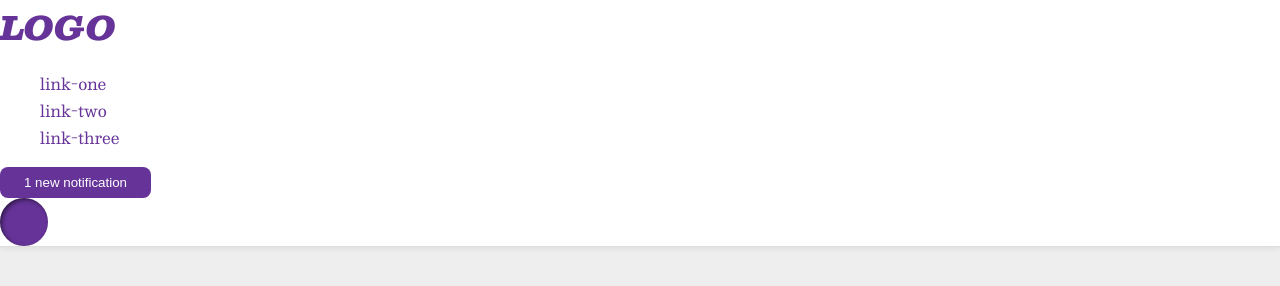
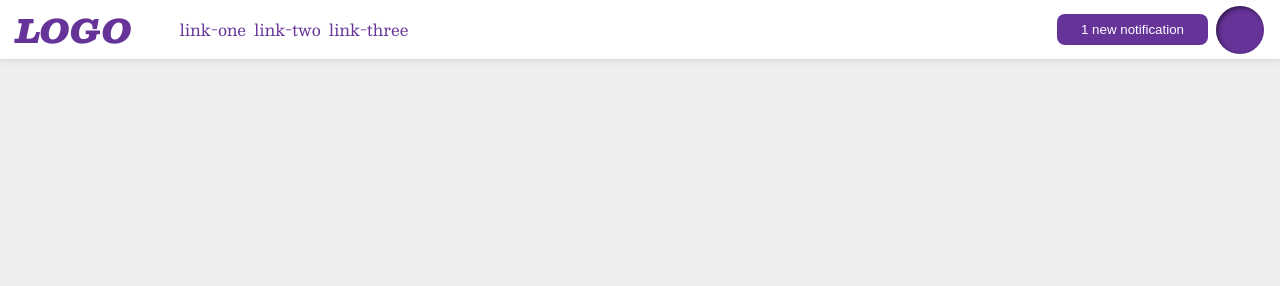
Before and after one commit to vincentimmormino/03-flex-header-2, a plain HTML site: page index.html in a window 1280 px wide. Drawn offline with nearby package versions, Linux system fonts and the light colour scheme.

Commit message:
Added my solution to the project.

```diff
--- a/index.html
+++ b/index.html
@@ -9,6 +9,7 @@
   </head>
   <body>
     <div class="header">
+      <div class="container">
         <div class="logo">
           LOGO
         </div>
@@ -17,10 +18,14 @@
           <li><a href="google.com">link-two</a></li>
           <li><a href="google.com">link-three</a></li>
         </ul>
+      </div>
+
+      <div class="container">
         <button class="notifications">
           1 new notification
         </button>
         <div class="profile-image"></div>
       </div>
+    </div>
   </body>
 </html>
--- a/style.css
+++ b/style.css
@@ -12,6 +12,10 @@ body {
   background: white;
   border-bottom: 1px solid #ddd;
   box-shadow: 0 0 8px rgba(0,0,0,.1);
+  display: flex;
+  justify-content: space-between;
+  /* align-items: center; */
+  padding: 0 16px;
 }
 
 .profile-image {
@@ -20,6 +24,12 @@ body {
   border-radius: 50%;
   width: 48px;
   height: 48px;
+}
+
+.container {
+  display: flex;
+  gap: 8px;
+  align-items: center;
 }
 
 .logo {
@@ -46,3 +56,8 @@ a {
 ul {
   list-style-type: none;
 }
+
+.links {
+  display: flex;
+  gap: 8px;
+}
```
Lines whose indentation alone changed are shown as unchanged.
